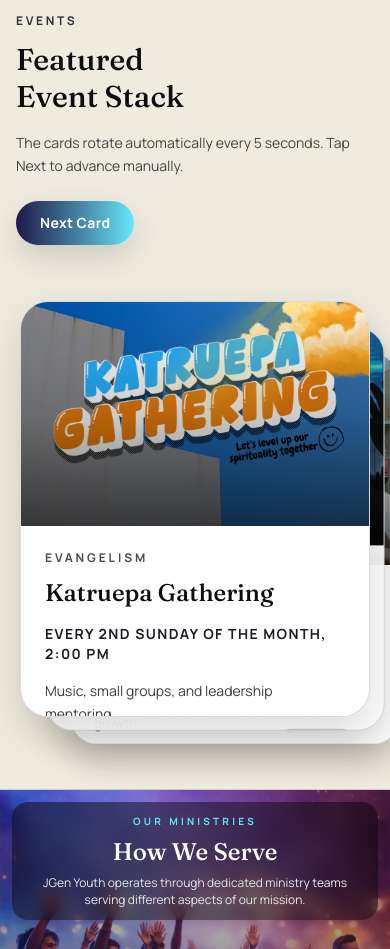
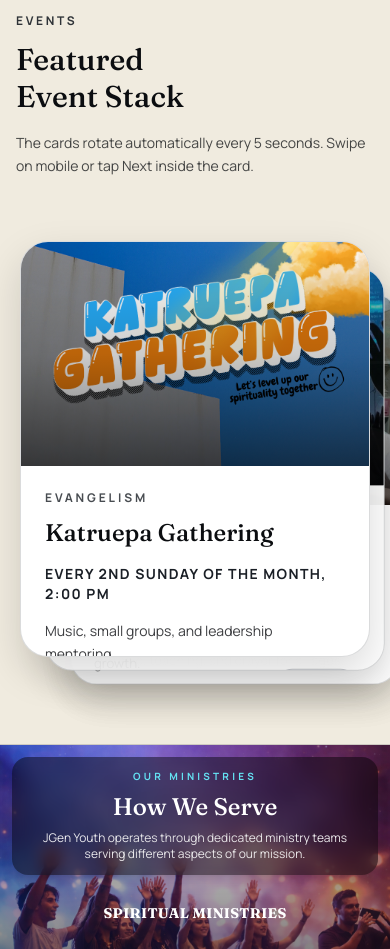
Before and after one commit to SKYRENZ/JGEN, a React (Vite) app in the folder jgen/: page / in a window 390 px wide. Shown: the part 900-1849 px from the top of the page. Built offline with nearby package versions, Linux system fonts and the light colour scheme.

Commit message:
Update EventsSection.tsx

```diff
--- a/jgen/src/components/EventsSection.tsx
+++ b/jgen/src/components/EventsSection.tsx
@@ -1,4 +1,4 @@
-import { useEffect, useState } from 'react'
+import { useEffect, useRef, useState } from 'react'
 import proofServiceImage from '../assets/JGEN Proof service.png'
 import KatruepaGatheringImage from '../assets/Katruepa Gathering.png'
 import PusoNotebookImage from '../assets/Puso Notebook.jpg'
@@ -52,6 +52,7 @@ const eventCards = [
 
 function EventsSection() {
   const [activeIndex, setActiveIndex] = useState(0)
+  const touchStart = useRef<{ x: number; y: number } | null>(null)
 
   useEffect(() => {
     const interval = window.setInterval(() => {
@@ -63,6 +64,35 @@ function EventsSection() {
 
   const nextCard = () => {
     setActiveIndex((currentIndex) => (currentIndex + 1) % eventCards.length)
+  }
+
+  const previousCard = () => {
+    setActiveIndex((currentIndex) =>
+      (currentIndex - 1 + eventCards.length) % eventCards.length,
+    )
+  }
+
+  const handlePointerDown = (event: React.PointerEvent<HTMLDivElement>) => {
+    if (event.pointerType === 'mouse') return
+    touchStart.current = { x: event.clientX, y: event.clientY }
+  }
+
+  const handlePointerUp = (event: React.PointerEvent<HTMLDivElement>) => {
+    if (!touchStart.current || event.pointerType === 'mouse') return
+
+    const deltaX = event.clientX - touchStart.current.x
+    const deltaY = event.clientY - touchStart.current.y
+    const isHorizontalSwipe = Math.abs(deltaX) > 50 && Math.abs(deltaX) > Math.abs(deltaY)
+
+    if (isHorizontalSwipe) {
+      if (deltaX < 0) {
+        nextCard()
+      } else {
+        previousCard()
+      }
+    }
+
+    touchStart.current = null
   }
 
   return (
@@ -81,20 +111,20 @@ function EventsSection() {
             Event Stack
           </h2>
           <p className="mt-4 max-w-md text-sm leading-relaxed text-(--ink)/75 md:text-base">
-            The cards rotate automatically every 5 seconds. Tap Next to advance manually.
+            The cards rotate automatically every 5 seconds. Swipe on mobile or tap Next inside the card.
           </p>
-
-          <button
-            type="button"
-            onClick={nextCard}
-            className="mt-6 inline-flex items-center rounded-full bg-linear-to-r from-(--primary-mid) to-(--accent) px-6 py-3 text-sm font-bold tracking-wide text-white shadow-[0_12px_28px_rgba(45,62,52,0.18)] transition hover:shadow-[0_16px_32px_rgba(45,62,52,0.24)]"
-          >
-            Next Card
-          </button>
         </div>
 
-        <div className="relative mx-auto w-full max-w-4xl px-1 py-8 sm:px-4">
-          <div className={SECTION_STACK_STAGE}>
+        <div className="relative mx-auto w-full max-w-4xl px-1 py-8 sm:px-4 max-md:py-6">
+          <div
+            className={`${SECTION_STACK_STAGE} mx-auto max-md:mt-4`}
+            onPointerDown={handlePointerDown}
+            onPointerUp={handlePointerUp}
+            onPointerCancel={() => {
+              touchStart.current = null
+            }}
+            style={{ touchAction: 'pan-y' }}
+          >
             {eventCards.map((card, index) => {
               const offset = (index - activeIndex + eventCards.length) % eventCards.length
               const isActive = offset === 0
```
